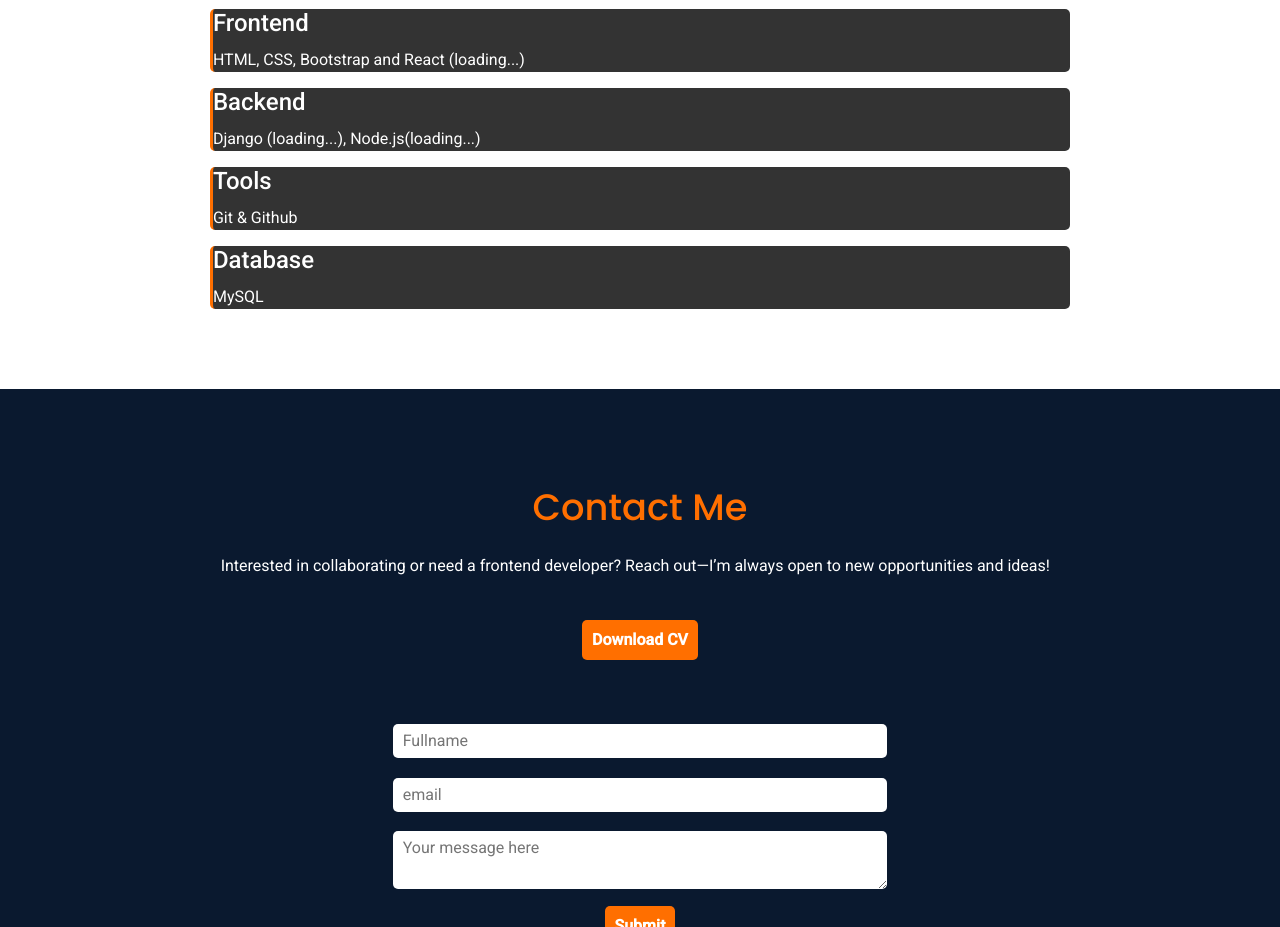
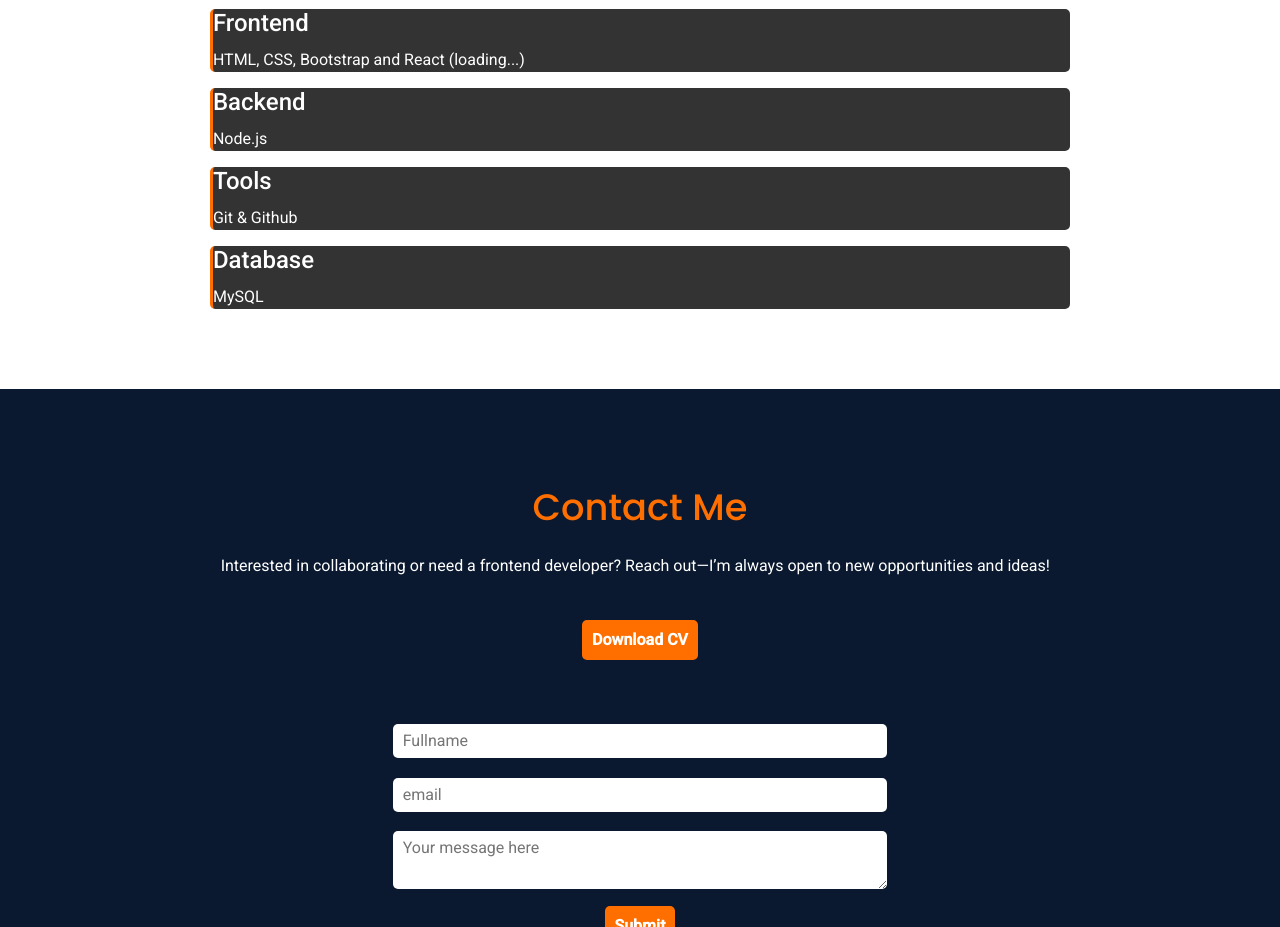
Before and after one commit to Larbie-Eliphaz/Portfolio, a website: page new_portfolio.html in a window 1280 px wide. Shown: the part 2140-3067 px from the top of the page. Drawn offline with Linux system fonts and the light colour scheme.

Commit message:
eeditted the skills section in new_portfolio.html

```diff
--- a/new_portfolio.html
+++ b/new_portfolio.html
@@ -167,7 +167,7 @@
       </div>
       <div class="skill-item">
         <h4>Backend</h4>
-        <p>Django (loading...), Node.js(loading...)</p>
+        <p>Node.js</p>
       </div>
       <div class="skill-item">
         <h4>Tools</h4>
```
